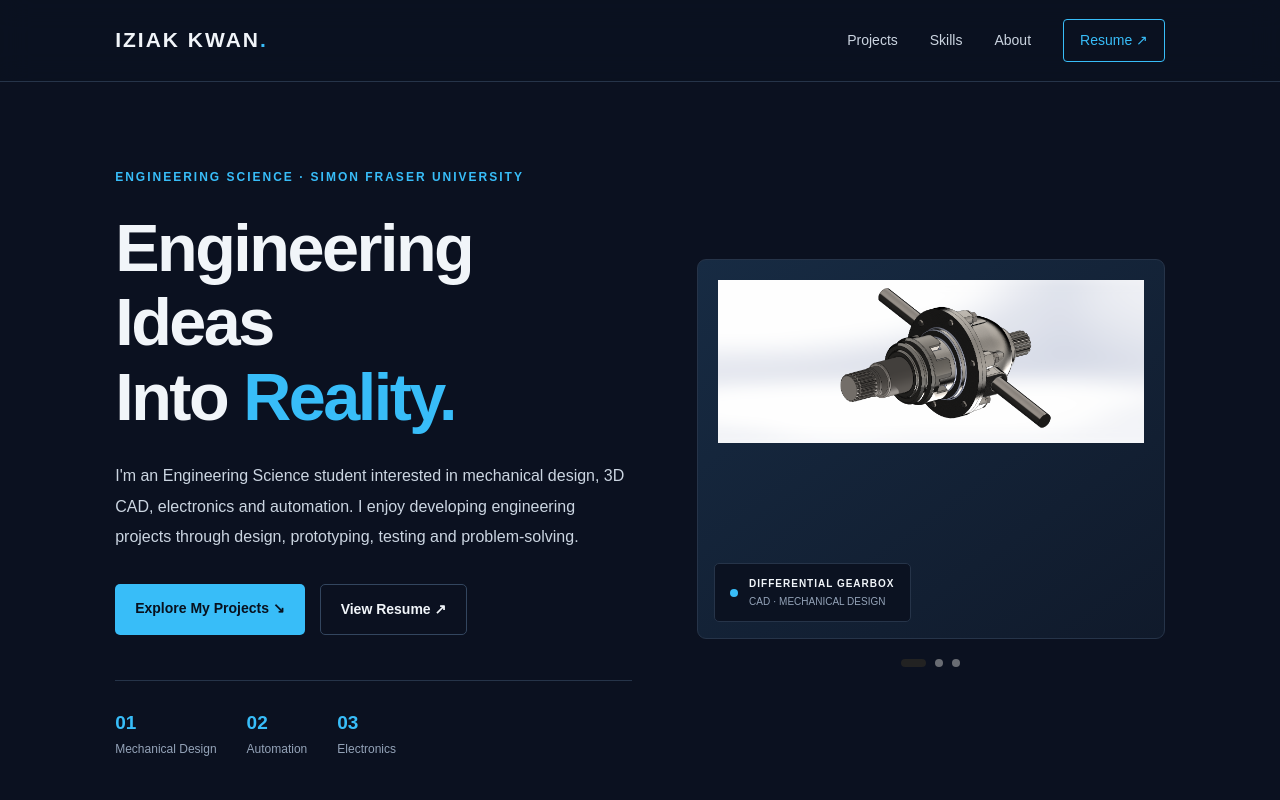
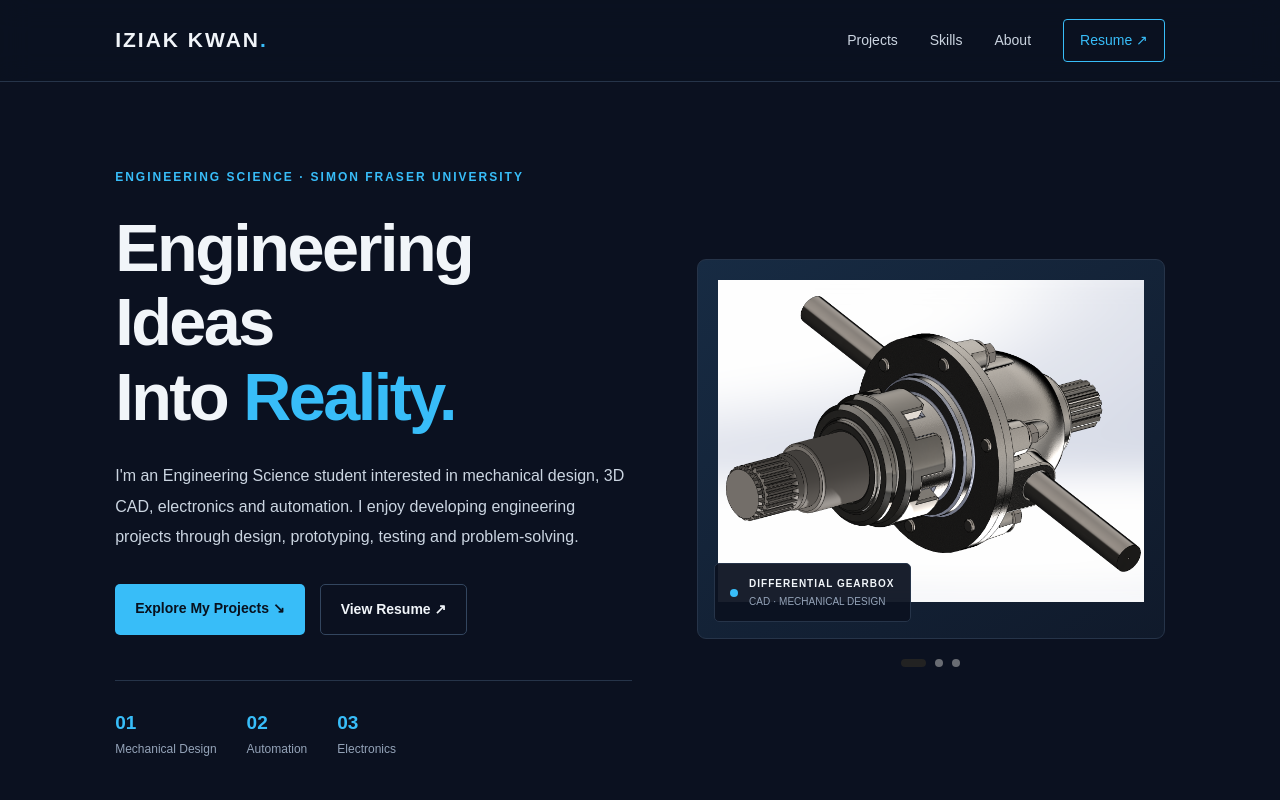
Before and after one commit to 1z1ak/1z1ak.github.io, a plain HTML site: page index.html in a window 1280 px wide. Shown: the top 800 px of the page. Drawn offline with Linux system fonts and the light colour scheme.

Commit message:
Update hero image source in index.html

```diff
--- a/index.html
+++ b/index.html
@@ -259,7 +259,7 @@
                 <img
                     id="hero-image-a"
                     class="hero-slide is-active"
-                    src="projects/differential-gearbox/thumbnail.PNG"
+                    src="projects/differential-gearbox/thumbnail 2.PNG"
                     alt="Differential Gearbox SolidWorks model">
 
                 <!-- Image Layer B -->
```
